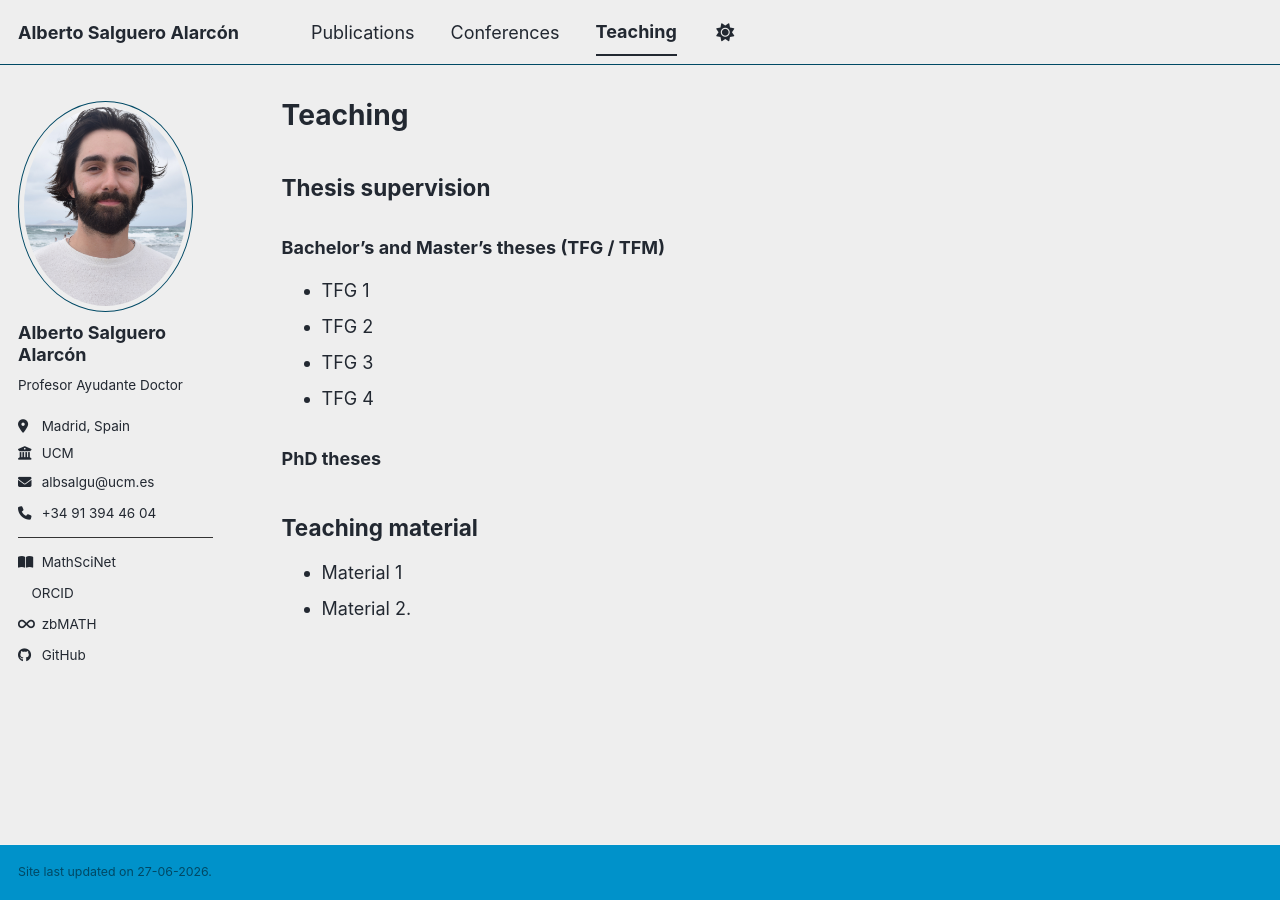
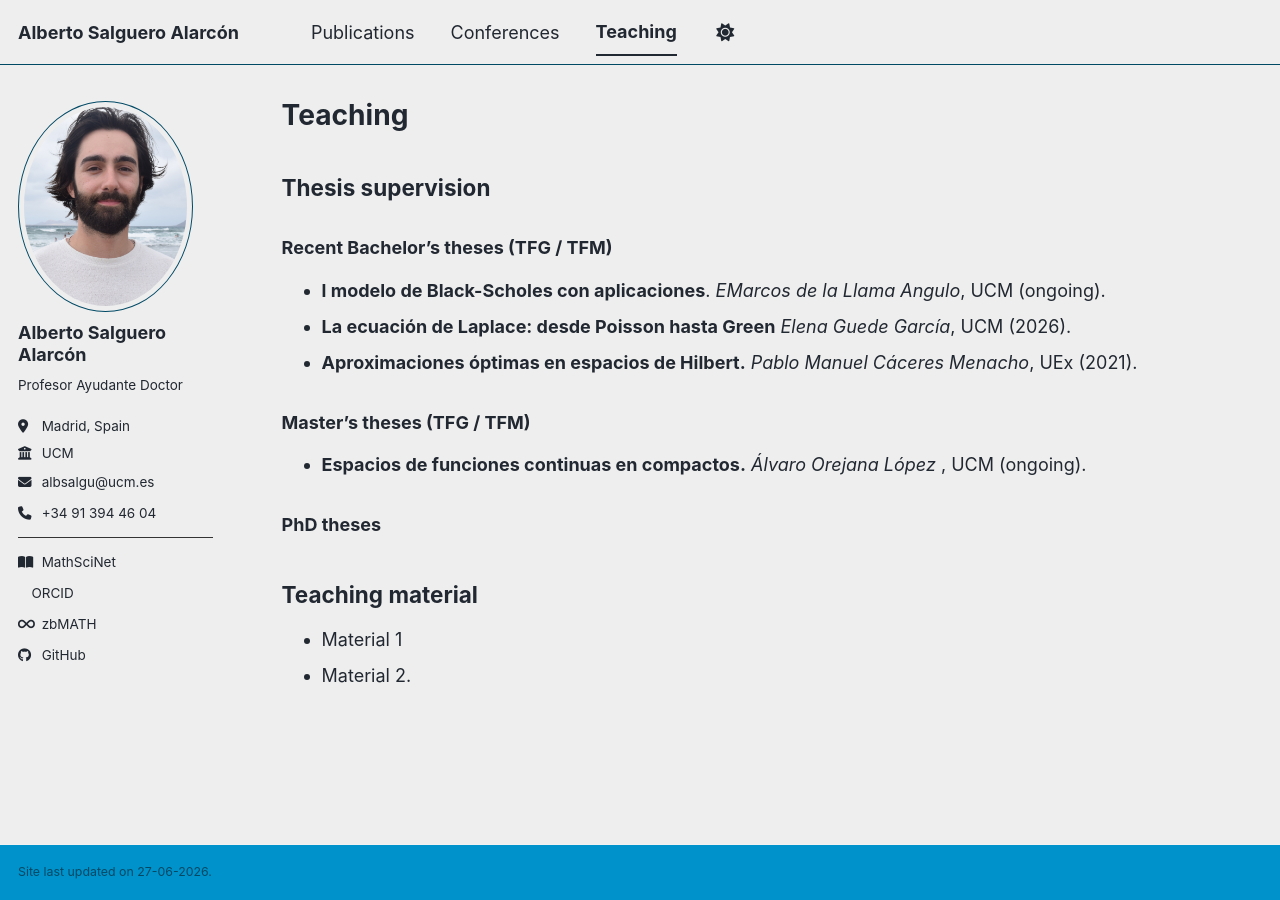
Before and after one commit to salgueroalarcon/salgueroalarcon.github.io, a Jekyll site: the page built from _pages/teaching.md, in a window 1280 px wide. Built offline with Jekyll 4.4.1, drawn with Linux system fonts in a browser that asks for light colours; a style sheet for code colours, icons or effects is not loaded.

Commit message:
Revise thesis supervision section with recent theses
Updated the thesis supervision section to include recent Bachelor's and Master's theses with details.

```diff
--- a/_pages/teaching.md
+++ b/_pages/teaching.md
@@ -8,11 +8,13 @@ author_profile: true
 
 ## Thesis supervision
 
-### Bachelor's and Master's theses (TFG / TFM)
-- TFG 1
-- TFG 2
-- TFG 3
-- TFG 4
+### Recent Bachelor's theses (TFG / TFM)
+- **l modelo de Black-Scholes con aplicaciones**. *EMarcos de la Llama Angulo*, UCM (ongoing).
+- **La ecuación de Laplace: desde Poisson hasta Green** *Elena Guede García*, UCM (2026).
+- **Aproximaciones óptimas en espacios de Hilbert.** *Pablo Manuel Cáceres Menacho*, UEx (2021).
+
+### Master's theses (TFG / TFM)
+- **Espacios de funciones continuas en compactos.** *Álvaro Orejana López* , UCM (ongoing).
 
 ### PhD theses
 
```
